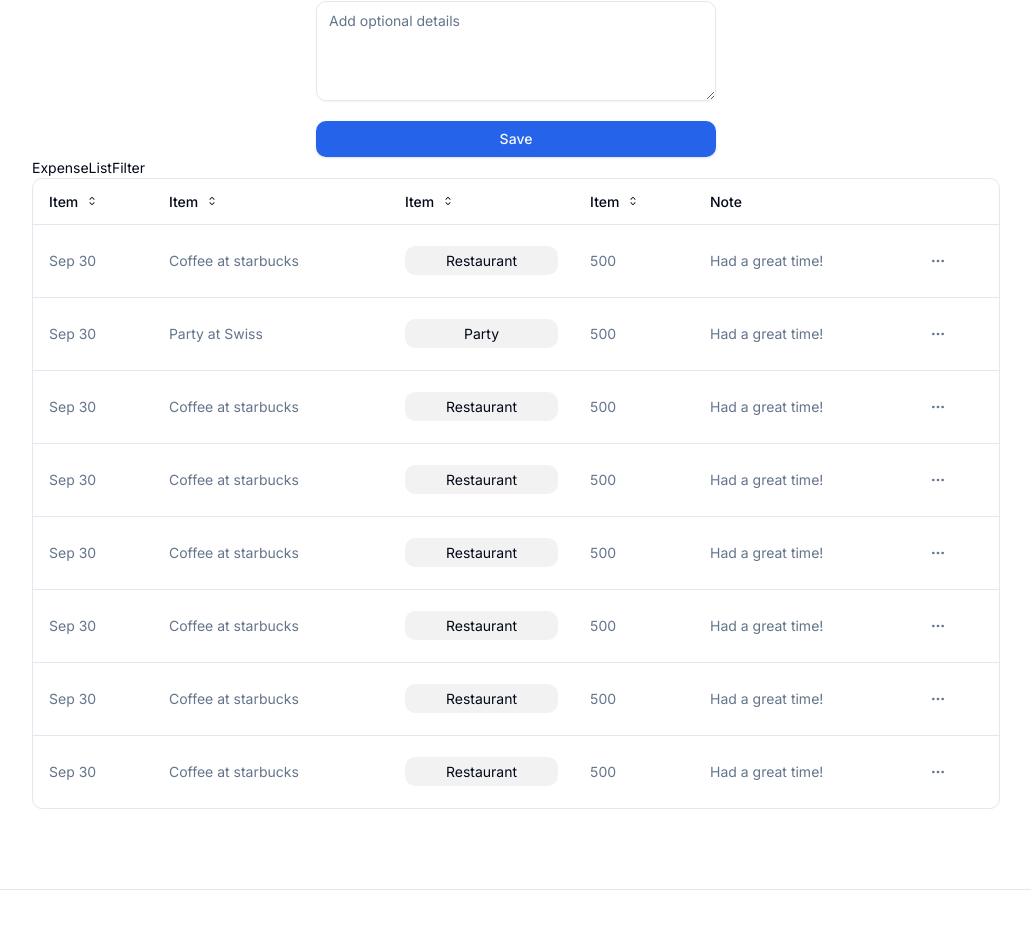
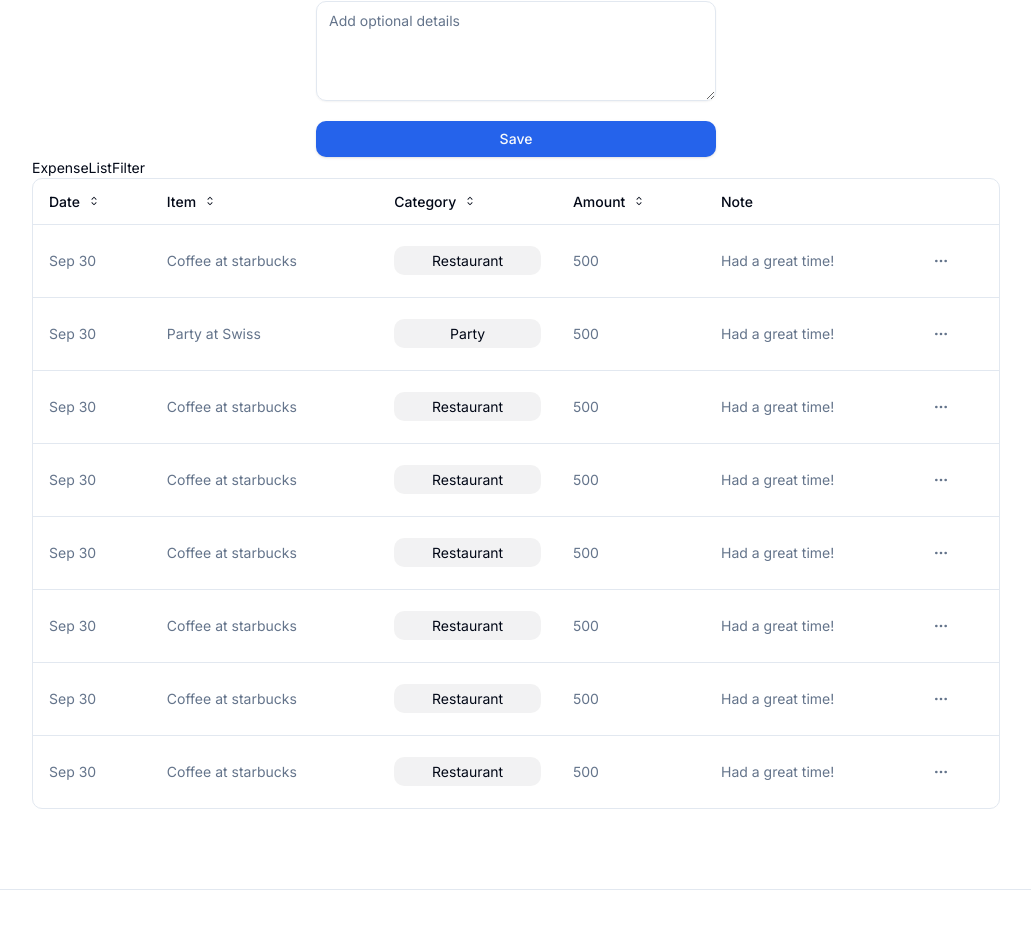
Before and after one commit to dorji-dev/expense-manager, a Next.js app: page / in a window 1280 px wide. Shown: the part 2627-3568 px from the top of the page, without its empty margins (124-1155 px from the left). Built offline with nearby package versions, Linux system fonts and the light colour scheme.

Commit message:
fix: date label in table header

```diff
--- a/src/components/expenses/expense-listing/expense-list-columns.tsx
+++ b/src/components/expenses/expense-listing/expense-list-columns.tsx
@@ -14,7 +14,7 @@ export const expenseListColumns: ColumnDef<Expense>[] = [
         className="flex items-center h-full"
         onClick={() => column.toggleSorting(column.getIsSorted() === "asc")}
       >
-        Item
+        Date
         <RxCaretSort className="ml-2 h-4 w-4" />
       </button>
     ),
@@ -45,7 +45,7 @@ export const expenseListColumns: ColumnDef<Expense>[] = [
         className="flex items-center h-full"
         onClick={() => column.toggleSorting(column.getIsSorted() === "asc")}
       >
-        Item
+        Category
         <RxCaretSort className="ml-2 h-4 w-4" />
       </button>
     ),
@@ -58,7 +58,7 @@ export const expenseListColumns: ColumnDef<Expense>[] = [
         className="flex items-center h-full"
         onClick={() => column.toggleSorting(column.getIsSorted() === "asc")}
       >
-        Item
+        Amount
         <RxCaretSort className="ml-2 h-4 w-4" />
       </button>
     ),
```
